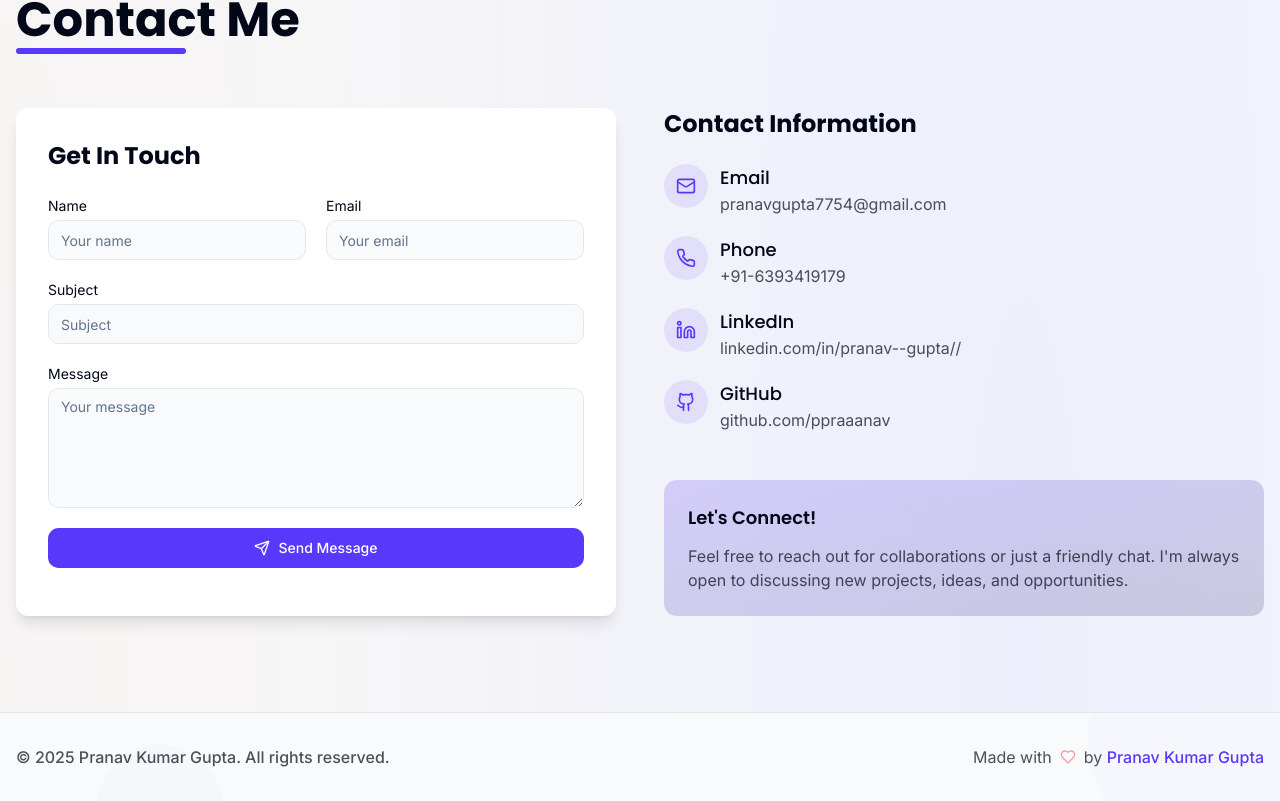
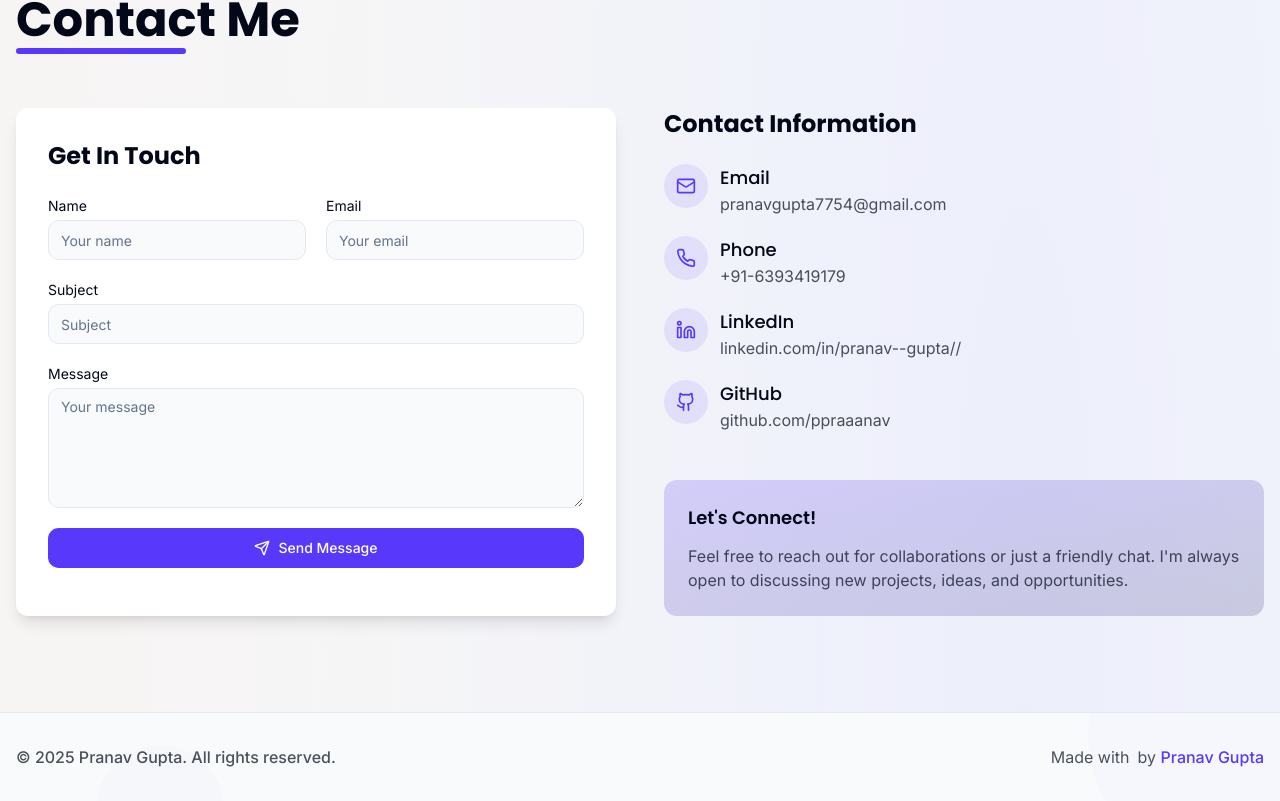
Before and after one commit to ppraaanav/My-Portfolio, a React (Vite) app: page / in a window 1280 px wide. Shown: the part 6720-7521 px from the top of the page. Built offline with nearby package versions, Linux system fonts and the light colour scheme.

Commit message:
Update Footer.tsx

```diff
--- a/src/components/Footer.tsx
+++ b/src/components/Footer.tsx
@@ -16,13 +16,13 @@ export function Footer() {
         <div className="flex flex-col md:flex-row justify-between items-center">
           <div className="mb-4 md:mb-0">
             <p className="text-foreground/70 font-medium">
-              © {currentYear} Pranav Kumar Gupta. All rights reserved.
+              © {currentYear} Pranav Gupta. All rights reserved.
             </p>
           </div>
           <div className="flex items-center text-foreground/70">
             <span className="mr-1">Made with</span>
-            <Heart className="h-4 w-4 mx-1 text-red-500 animate-pulse" />
-            <span className="ml-1">by <span className="text-accent font-medium">Pranav Kumar Gupta</span></span>
+
+            <span className="ml-1">by <span className="text-accent font-medium">Pranav Gupta</span></span>
           </div>
         </div>
       </div>
```
